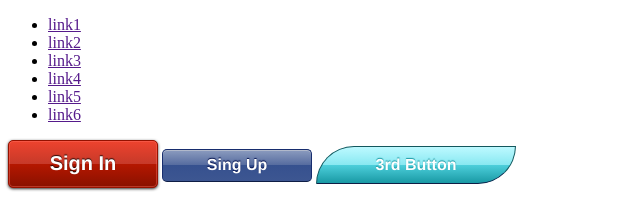
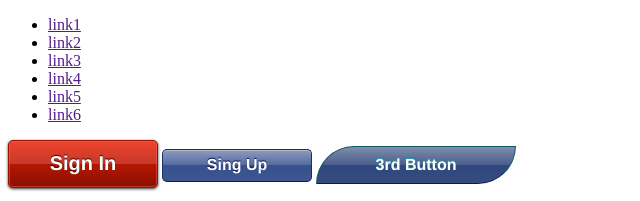
Before and after one commit to sophearychiv/w6-homework, a plain HTML site: page index.html in a window 1280 px wide. Shown: the top 201 px of the page, without its empty margins (0-640 px from the left). Drawn offline with Linux system fonts and the light colour scheme.

Commit message:
Update styles.css

```diff
--- a/stylesheets/styles.css
+++ b/stylesheets/styles.css
@@ -78,7 +78,11 @@
 #third-button {
     background-color: #6bf3ff;
     background-image: -webkit-gradient(linear, left top, left bottom, color-stop(0%, #bdf9ff), color-stop(50%, #88e8f1), color-stop(50%, #4dcfdb), color-stop(100%, #1999a4));
-
+    background-image: -webkit-linear-gradient(top, #7f8dad 0%, #4a5e8c 50%, #2f477d 50%, #364c80 100%);
+    background-image: -moz-linear-gradient(top, #7f8dad 0%, #4a5e8c 50%, #2f477d 50%, #364c80 100%);
+    background-image: -ms-linear-gradient(top, #7f8dad 0%, #4a5e8c 50%, #2f477d 50%, #364c80 100%);
+    background-image: -o-linear-gradient(top, #7f8dad 0%, #4a5e8c 50%, #2f477d 50%, #364c80 100%);
+    background-image: linear-gradient(top, #7f8dad 0%, #4a5e8c 50%, #2f477d 50%, #364c80 100%);
     border: 1px solid #13575d;
     border-bottom: 1px solid #0e1d45;
     border-radius: 50px 0 50px;
```
